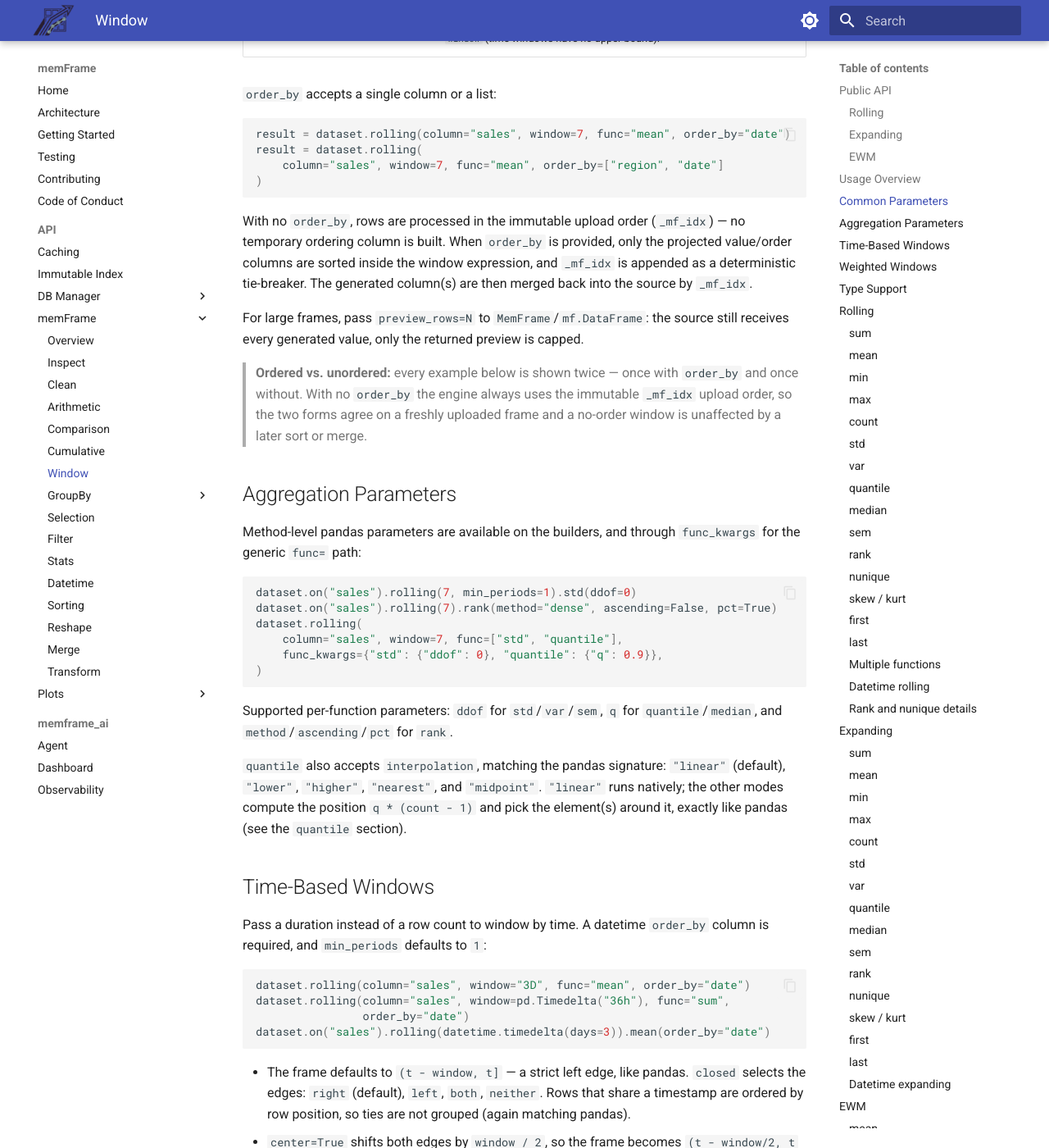
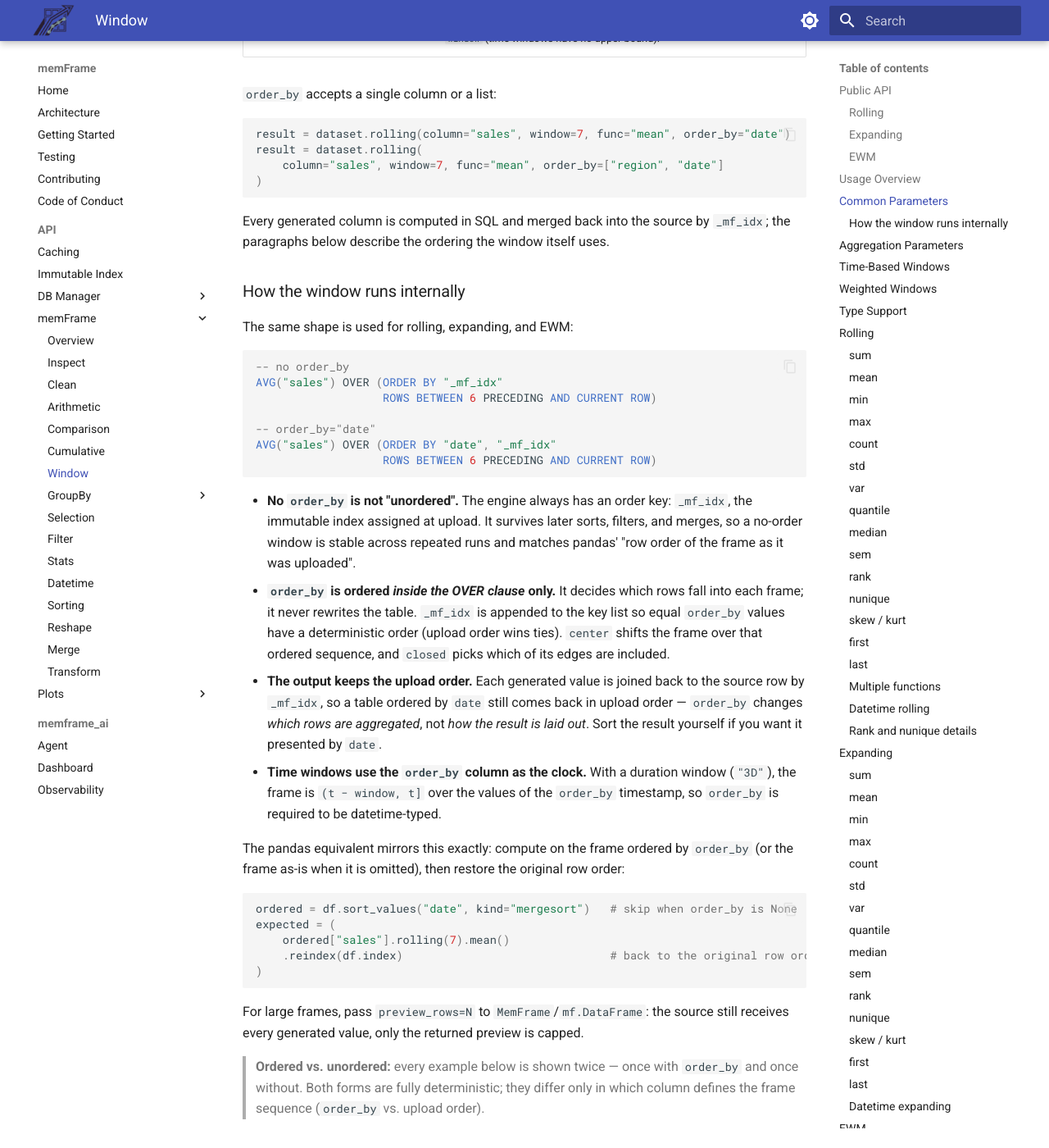
Before and after one commit to Debojit95/memFrame, an MkDocs documentation site: the page built from docs/api/window.md, in a window 1280 px wide and 1400 px high, scrolled down 5251 px. Shown: the whole window at 82% size. Built offline with MkDocs 1.6.1 and Material for MkDocs 9.7.7, drawn with Linux system fonts in a browser that asks for light colours.

Commit message:
[test] align grouped-window oracles/reports with real ordering semantics
The recorded pandas mirror sorted by ["group", "id"] even for the no-order
case, and left the result group-major. The engine instead walks each
partition in `_mf_idx` (upload) order when `order_by` is omitted, and always
returns rows in upload order.

- `_pandas_rolling` now sorts only by `order_by` (stable), then drops the
  group levels and reindexes to the original frame, so expected and actual
  are compared position-for-position.
- the no-order test uploads a genuinely shuffled frame; before, the fixture
  was id-ordered, so its sort was invisible.
- recorded pandas recipes: `df.sort_values("id", kind="mergesort")
  .groupby(...)[col].rolling(...).droplevel(...).reindex(df.index)`;
  without order_by, no sort. `groupby`-level sorting and the group-major
  output order are gone from both the check and the displayed table.
- `method_call` uses the context API (`await ctx.groupby(...).rolling(...)
  .amean(...)`) instead of constructing `GroupByWindowStatsWrapper`; the
  wrapper-only normaliser in `pdf_report` is dropped.

Docs: new "How the window runs internally" sections for ungrouped and
grouped windows -- what `order_by` does inside the OVER clause, why no
`order_by` means the immutable `_mf_idx` upload order (not "unordered"), the
`_mf_idx` tie-breaker, output order, and the matching pandas recipe.
Also notes that `ctx.arolling` is the ungrouped method.

````diff
--- a/docs/api/window.md
+++ b/docs/api/window.md
@@ -170,20 +170,61 @@ result = dataset.rolling(
 )
 ```
 
-With no `order_by`, rows are processed in the immutable upload order
-(`_mf_idx`) — no temporary ordering column is built. When `order_by` is
-provided, only the projected value/order columns are sorted inside the window
-expression, and `_mf_idx` is appended as a deterministic tie-breaker. The
-generated column(s) are then merged back into the source by `_mf_idx`.
+Every generated column is computed in SQL and merged back into the source by
+`_mf_idx`; the paragraphs below describe the ordering the window itself uses.
+
+### How the window runs internally
+
+The same shape is used for rolling, expanding, and EWM:
+
+```sql
+-- no order_by
+AVG("sales") OVER (ORDER BY "_mf_idx"
+                   ROWS BETWEEN 6 PRECEDING AND CURRENT ROW)
+
+-- order_by="date"
+AVG("sales") OVER (ORDER BY "date", "_mf_idx"
+                   ROWS BETWEEN 6 PRECEDING AND CURRENT ROW)
+```
+
+- **No `order_by` is not "unordered".** The engine always has an order key:
+  `_mf_idx`, the immutable index assigned at upload. It survives later sorts,
+  filters, and merges, so a no-order window is stable across repeated runs and
+  matches pandas' "row order of the frame as it was uploaded".
+- **`order_by` is ordered *inside the OVER clause* only.** It decides which
+  rows fall into each frame; it never rewrites the table. `_mf_idx` is
+  appended to the key list so equal `order_by` values have a deterministic
+  order (upload order wins ties). `center` shifts the frame over that ordered
+  sequence, and `closed` picks which of its edges are included.
+- **The output keeps the upload order.** Each generated value is joined back
+  to the source row by `_mf_idx`, so a table ordered by `date` still comes
+  back in upload order — `order_by` changes *which rows are aggregated*, not
+  *how the result is laid out*. Sort the result yourself if you want it
+  presented by `date`.
+- **Time windows use the `order_by` column as the clock.** With a duration
+  window (`"3D"`), the frame is `(t − window, t]` over the values of the
+  `order_by` timestamp, so `order_by` is required to be datetime-typed.
+
+The pandas equivalent mirrors this exactly: compute on the frame ordered by
+`order_by` (or the frame as-is when it is omitted), then restore the original
+row order:
+
+```python
+ordered = df.sort_values("date", kind="mergesort")   # skip when order_by is None
+expected = (
+    ordered["sales"].rolling(7).mean()
+    .reindex(df.index)                               # back to the original row order
+)
+```
 
 For large frames, pass `preview_rows=N` to `MemFrame`/`mf.DataFrame`: the
 source still receives every generated value, only the returned preview is
 capped.
 
 > **Ordered vs. unordered:** every example below is shown twice — once with
-> `order_by` and once without. With no `order_by` the engine always uses the
-> immutable `_mf_idx` upload order, so the two forms agree on a freshly
-> uploaded frame and a no-order window is unaffected by a later sort or merge.
+> `order_by` and once without. Both forms are fully deterministic; they differ
+> only in which column defines the frame sequence (`order_by` vs. upload
+> order).
 
 ## Aggregation Parameters
 
````
Also changed, not shown: docs/api/groupby/groupby_window.md (+47 -0 lines), 2 other files.
